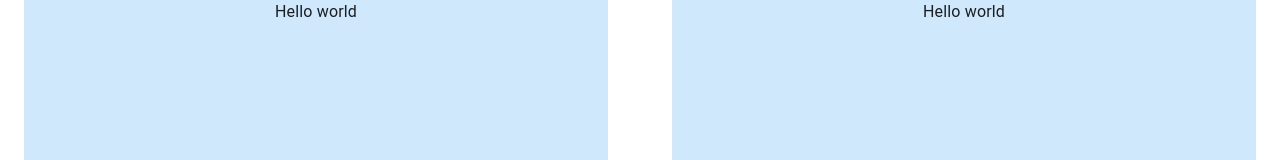
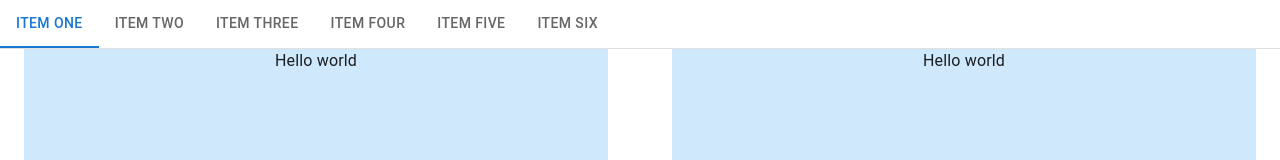
Before and after one commit to DanielTSohn/Turnwheel, a React (Create React App) app: page / in a window 1280 px wide. Shown: the top 160 px of the page. Built offline with nearby package versions, Linux system fonts and the light colour scheme; no server answers; the database is empty.

Commit message:
Fixed conflicting case for tabs

```diff
--- a/src/App.js
+++ b/src/App.js
@@ -1,6 +1,7 @@
 import * as React from 'react';
 import { useState } from 'react'
 import { supabase } from './supabaseClient';
+import { BasicTabs } from './NavigationTabs';
 import CssBaseline from '@mui/material/CssBaseline';
 import Box from '@mui/material/Box';
 import Container from '@mui/material/Container';
@@ -83,6 +84,7 @@ function Characters()
 function App() {
   return (
     <div className="App">
+      <BasicTabs />
       <React.Fragment>
         <CssBaseline />
         <Grid2 container spacing={2}>
```
